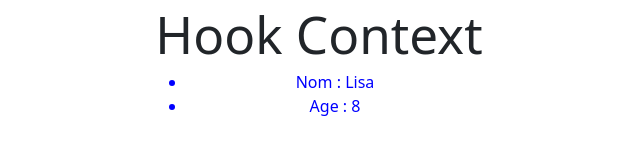
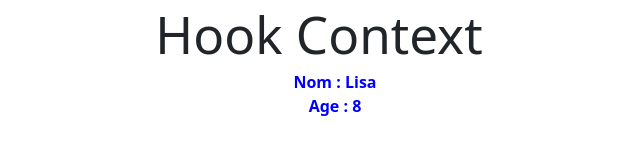
Before and after one commit to M-BEDH/HooksProject, a React (Vite) app in the folder hooksproject/: page / in a window 1280 px wide. Shown: the part 330-484 px from the top of the page, without its empty margins (321-961 px from the left). Built offline with nearby package versions, Linux system fonts and the light colour scheme.

Commit message:
simplification utilisation useContext -> ContentData

```diff
--- a/hooksproject/src/App.css
+++ b/hooksproject/src/App.css
@@ -4,3 +4,8 @@
   padding: 2rem;
   text-align: center;
 }
+
+li {
+  list-style: none;
+  font-weight: bold;
+}
--- a/hooksproject/src/components/ContentData.jsx
+++ b/hooksproject/src/components/ContentData.jsx
@@ -1,15 +1,11 @@
+import { useContext } from "react"
 import { UserContext, ColorContext } from "./MyContext"
 
 const ContentData = () => {
 
-    return (
-        <UserContext.Consumer>
-            {
-                user => {
-                    return (
-                        <ColorContext.Consumer>
-                            {
-                                color => {
+    const user = useContext(UserContext)
+    const color = useContext(ColorContext)
+
             return (
                 <div style={{ color: color }}>
                     <ul>
@@ -19,16 +15,6 @@ const ContentData = () => {
                 </div>
             )
 }
-                            }
-                        </ColorContext.Consumer>
-                    )
-
-                }
-            }
-
-        </UserContext.Consumer>
-    )
-}
 
 
 export default ContentData
```
Lines whose indentation alone changed are shown as unchanged.
